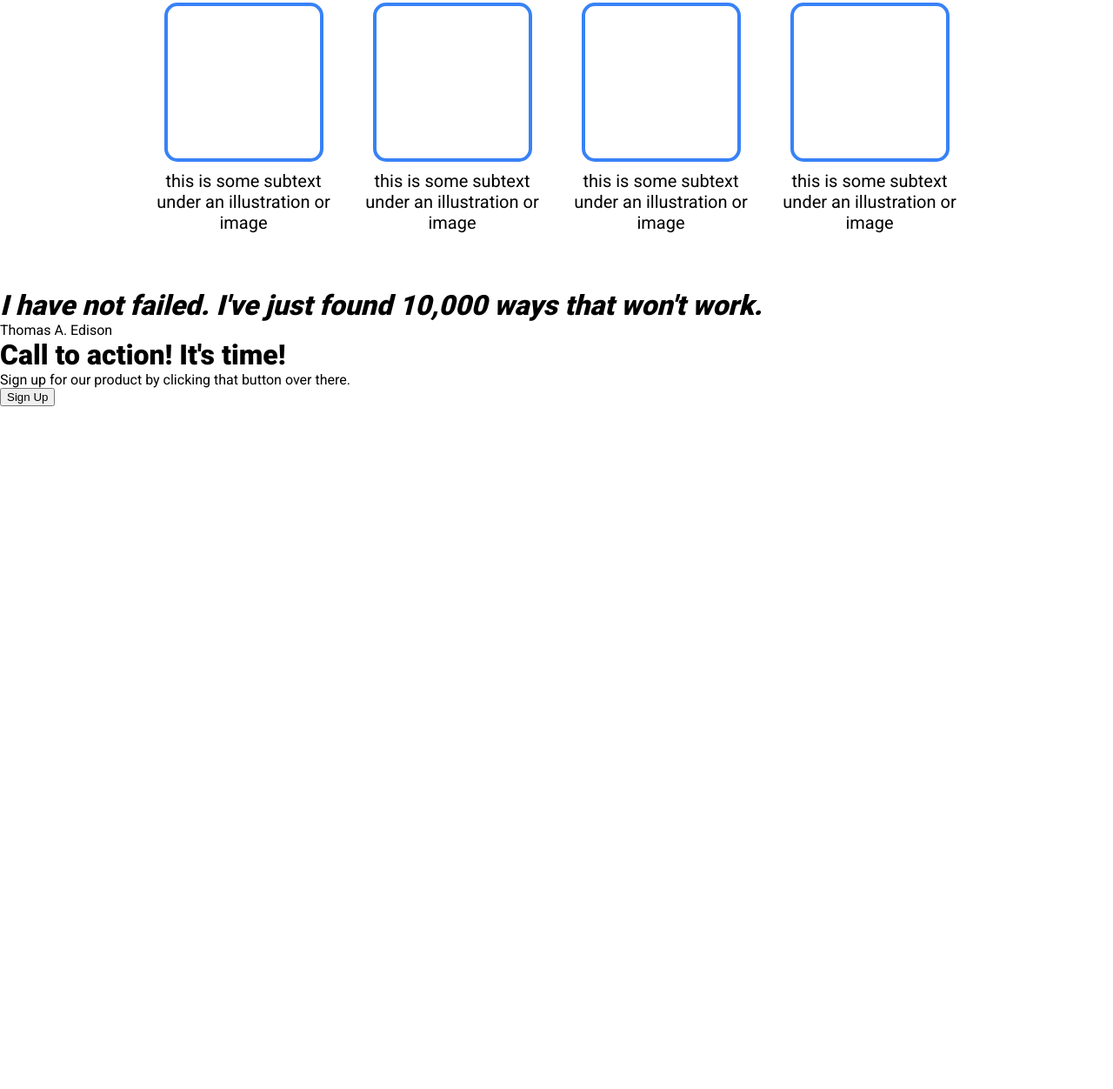
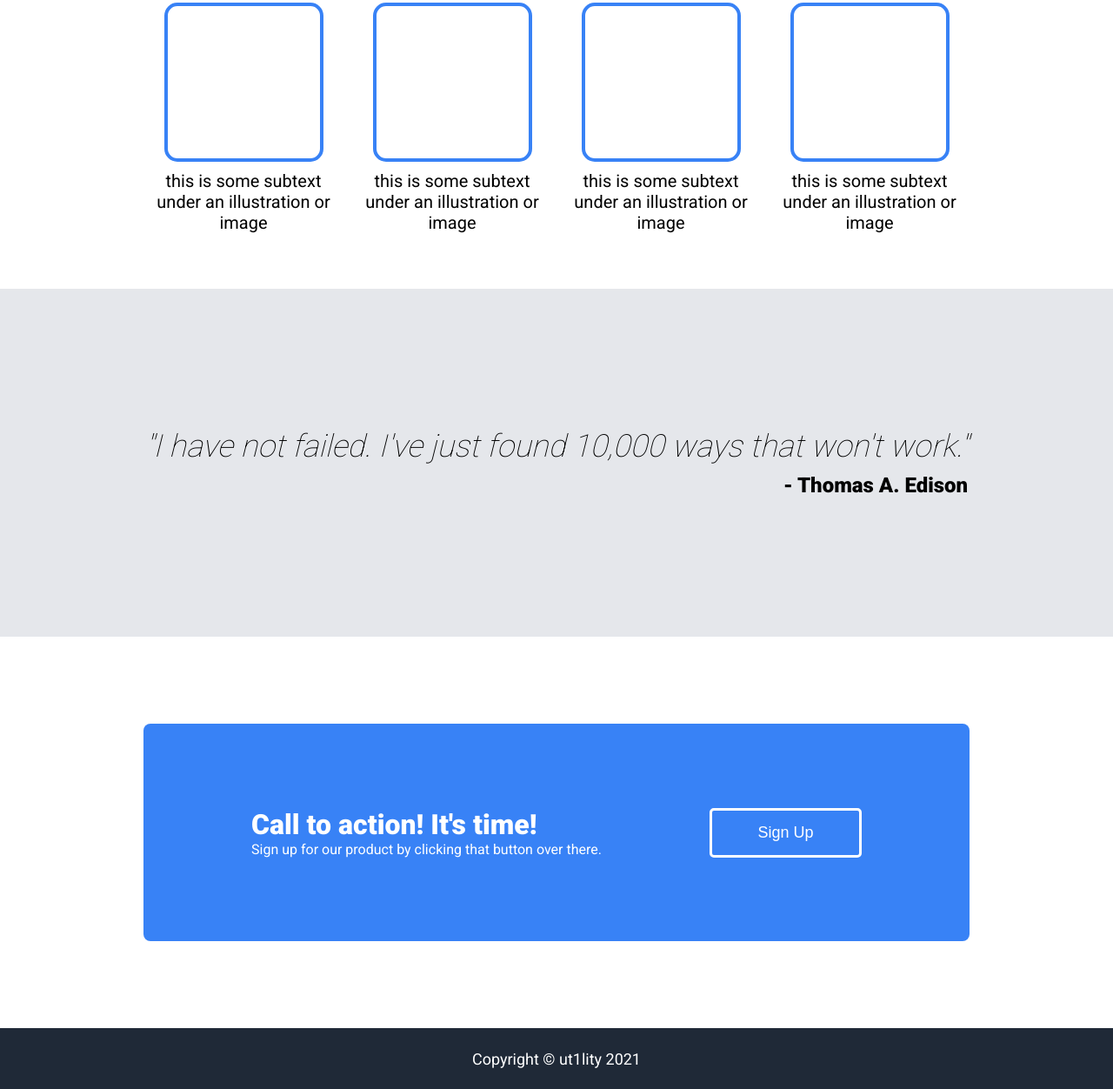
Before and after one commit to UtilityDev/Odin-Project-CSS-Landing-Page, a plain HTML site: page index.html in a window 1280 px wide. Shown: the part 628-1880 px from the top of the page at 87% size. Before the commit the page ends 1095 px from the top, so only its background shows below. Drawn offline with Linux system fonts and the light colour scheme.

Commit message:
Added remaining sections

```diff
--- a/index.html
+++ b/index.html
@@ -53,8 +53,8 @@
     </div>
     <div class="quote-section">
         <div class="container">
-            <h1 class="quote"><i>I have not failed. I've just found 10,000 ways that won't work.</i></h1>
-            <p>Thomas A. Edison</p>
+            <h1 class="quote"><i>"I have not failed. I've just found 10,000 ways that won't work."</i></h1>
+            <p>- Thomas A. Edison</p>
         </div>
     </div>
     <div class="signup-section">
@@ -68,5 +68,8 @@
             </div>
         </div>
     </div>
+    <div class="footer">
+        Copyright © ut1lity 2021
+    </div>
 </body>
 </html>
--- a/styles.css
+++ b/styles.css
@@ -13,6 +13,7 @@ html {
     font-family: 'Roboto', sans-serif;
 }
 
+/* -- Header -- */
 .header {
     display: flex;
     justify-content: space-between;
@@ -28,6 +29,14 @@ html {
     font-weight: bold;
 }
 
+.links ul {
+    display: flex;
+    list-style: none;
+    gap: 20px;
+}
+/* ------ */
+
+/* -- Top Section -- */
 .top-section {
     display: flex;
     height: 400px;
@@ -62,6 +71,13 @@ html {
     border: 0;
     border-radius: 8px;
     font-weight: bold;
+    transition: 0.3s;
+}
+
+.sign-up-btn:hover {
+    background-color: var(--top-color);
+    color: white;
+    border: 2px solid white;
 }
 
 .top-section .right-side {
@@ -75,13 +91,9 @@ html {
     justify-content: center;
     align-items: center;
 }
+/* ------- */
 
-.links ul {
-    display: flex;
-    list-style: none;
-    gap: 20px;
-}
-
+/* -- Info section -- */
 .info-section {
     display: flex;
     flex-direction: column;
@@ -119,6 +131,82 @@ html {
     border: 4px solid #3882F6;
     border-radius: 15px;
 }
+/* ----- */
+
+/* -- Quote Section -- */
+.quote-section {
+    display: flex;
+    height: 400px;
+    background-color: #E5E7EB;
+    justify-content: center;
+    align-items: center;
+    text-align: end;
+}
+
+.quote-section p {
+    font-weight: bold;
+    font-size: 24px;
+}
+
+.quote {
+    font-size: 36px;
+    font-weight: lighter;
+}
+
+.quote-section .container {
+    display: flex;
+    flex-direction: column;
+    gap: 10px;
+}
+/* ------ */
+
+/* Signup section */
+.signup-section {
+    display: flex;
+    justify-content: center;
+    align-items: center;
+    height: 450px;
+    color: white;
+}
+
+.block {
+    display: flex;
+    justify-content: space-evenly;
+    align-items: center;
+    width: 950px;
+    height: 250px;
+    background-color: #3882F6;
+    border-radius: 8px;
+}
+
+.signup-section button {
+    padding: 15px;
+    width: 175px;
+    background-color: #3882F6;
+    border: 3px solid white;
+    border-radius: 5px;
+    font-size: 18px;
+    color: white;
+    transition: 0.2s;
+}
+
+.signup-section button:hover {
+    background-color: white;
+    color: #3882F6;
+}
+/* -------- */
+
+/* -- Footer -- */
+.footer {
+    display: flex;
+    justify-content: center;
+    align-items: center;
+    height: 70px;
+    background-color: var(--top-color);
+    color: white;
+    font-size: 18px;
+}
+/* ------ */
 
 a {
     color: white;
```
